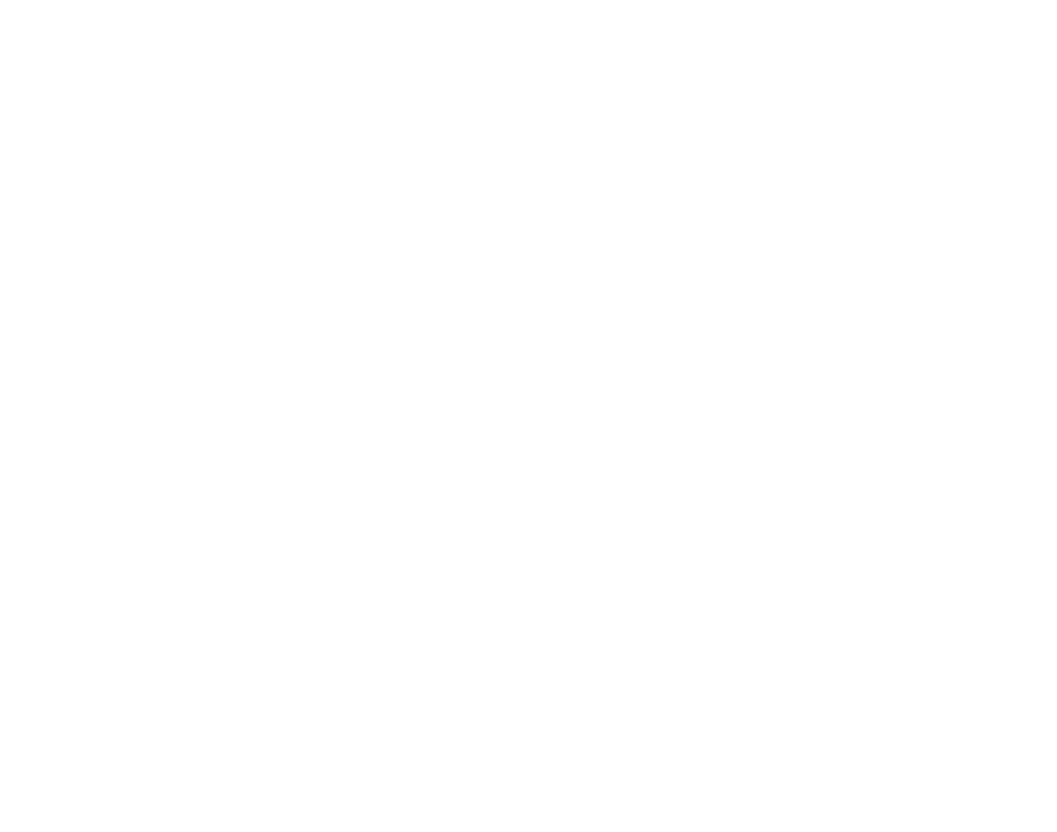
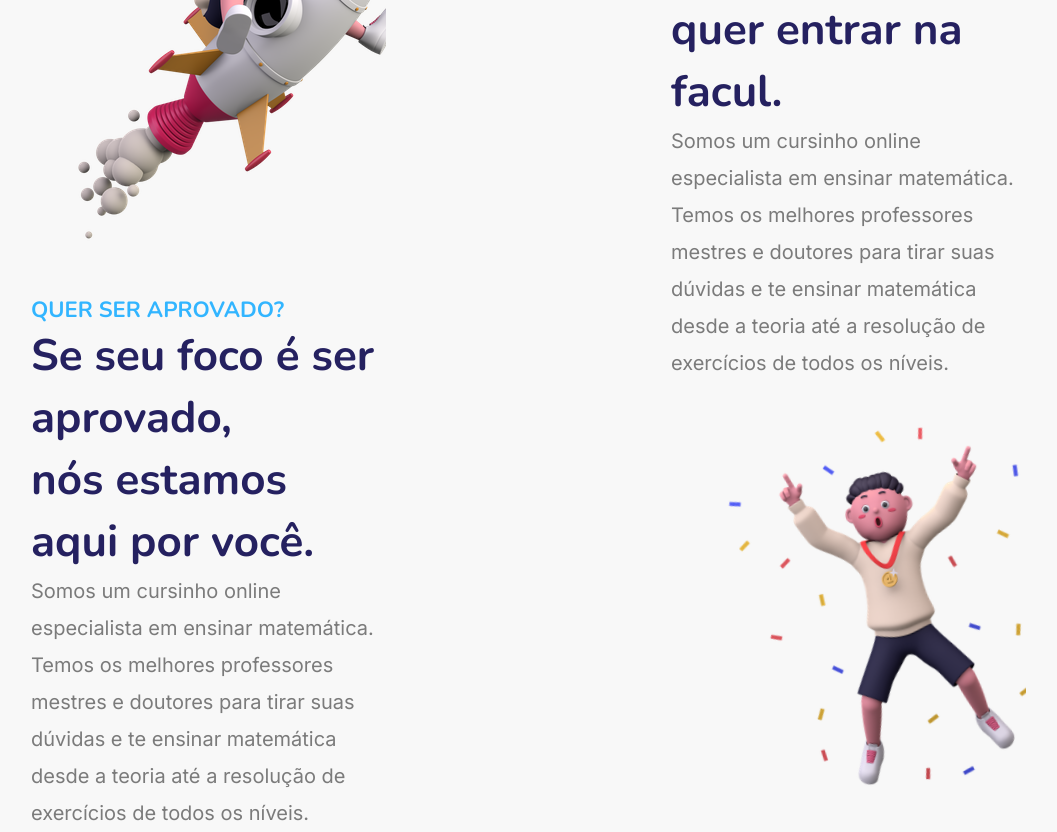
Before and after one commit to gabriel-O-C/landing-page-challenge, a React (Create React App) app: page / in a window 1280 px wide. Shown: the part 2000-2832 px from the top of the page, without its empty margins (104-1161 px from the left). Before the commit the page ends 1720 px from the top, so only its background shows below. Built offline with nearby package versions, Linux system fonts and the light colour scheme.

Commit message:
feat: gray section

```diff
--- a/public/index.html
+++ b/public/index.html
@@ -26,7 +26,7 @@
     -->
     <link rel="preconnect" href="https://fonts.googleapis.com">
     <link rel="preconnect" href="https://fonts.gstatic.com" crossorigin>
-    <link href="https://fonts.googleapis.com/css2?family=Fredoka+One&family=Inter:wght@400;700&display=swap" rel="stylesheet">
+    <link href="https://fonts.googleapis.com/css2?family=Fredoka+One&family=Inter:wght@400;700&family=Nunito:wght@400;700&display=swap" rel="stylesheet">
     <title>Front end challenge</title>
   </head>
   <body>
--- a/src/App.js
+++ b/src/App.js
@@ -1,6 +1,6 @@
 import React from "react";
 import { ThemeProvider } from "styled-components";
-import { Cta, Header, Hero } from "./components";
+import { Cta, Header, Hero, TwoColumns } from "./components";
 import { theme } from "./theme";
 import './index.css'
 
@@ -10,6 +10,7 @@ function App() {
       <Header />
       <Hero />
       <Cta />
+      <TwoColumns />
 
     </ThemeProvider>
   );
--- /dev/null
+++ b/src/components/TwoColumns/index.jsx
@@ -0,0 +1,32 @@
+import React from 'react'
+import { Container, Description, Img, SubTitle, Title, Wrapper } from './styles'
+import Rocket from '../../assets/image 45.svg';
+import Medal from '../../assets/image 43.svg';
+const TwoColumns = () => {
+  return (
+    <Container>
+      <Wrapper>
+        <Img src={Rocket} />
+        <SubTitle>QUER SER APROVADO?</SubTitle>
+        <Title>
+          Se seu foco é ser aprovado,<br /> nós estamos aqui por você.
+        </Title>
+        <Description>
+          Somos um cursinho online especialista em ensinar matemática. Temos os melhores professores mestres e doutores para tirar suas dúvidas e te ensinar matemática desde a teoria até a resolução de exercícios de todos os níveis.
+        </Description>
+      </Wrapper>
+      <Wrapper>
+        <SubTitle>100% MATEMÁTICA</SubTitle>
+        <Title>
+          Matemática para quem<br /> quer entrar na facul.
+        </Title>
+        <Description>
+          Somos um cursinho online especialista em ensinar matemática. Temos os melhores professores mestres e doutores para tirar suas dúvidas e te ensinar matemática desde a teoria até a resolução de exercícios de todos os níveis.
+        </Description>
+        <Img src={Medal} />
+      </Wrapper>
+    </Container>
+  )
+}
+
+export default TwoColumns
--- /dev/null
+++ b/src/components/TwoColumns/styles.js
@@ -0,0 +1,44 @@
+import styled from "styled-components";
+
+export const Img = styled.img`
+  width: 450px;
+  height: 450px;
+`;
+
+export const Container = styled.section`
+  display: flex;
+  background-color: #f8f8f8;
+  `;
+
+export const SubTitle = styled.h2`
+  font-family: ${(props) => props.theme.fonts.nunito};
+  font-weight: 700;
+  font-size: 22px;
+  line-height: 30px;
+  color: ${(props) => props.theme.colors.blue};
+  margin-top: 37px;
+  `;
+
+export const Title = styled.h1`
+  font-family: ${(props) => props.theme.fonts.nunito};
+  font-weight: 700;
+  font-size: 44px;
+  line-height: 62px;
+  color: ${(props) => props.theme.colors.primary};
+  `;
+
+export const Description = styled.article`
+  font-family: ${(props) => props.theme.fonts.inter};
+  font-size: 20px;
+  line-height: 37px;
+  color: ${(props) => props.theme.colors.gray};
+  `;
+
+export const Wrapper = styled.div`
+  display: flex;
+  flex-direction: column;
+  margin-left: 135px;
+  flex: 1;
+  margin-right: 150px;
+  margin-top: 88px;
+`;
--- a/src/components/index.js
+++ b/src/components/index.js
@@ -4,3 +4,4 @@ export { default as Hero } from './Hero';
 export { default as Proof } from './Proof';
 export { default as Cta } from './CtaSection';
 export { default as Advavntages } from './Advantages';
+export { default as TwoColumns } from './TwoColumns';
--- a/src/theme.js
+++ b/src/theme.js
@@ -12,6 +12,7 @@ export const theme = {
   },
   fonts: {
     inter: 'Inter',
-    fredoka: 'Fredoka One'
+    fredoka: 'Fredoka One',
+    nunito: 'Nunito'
   }
 }
```
